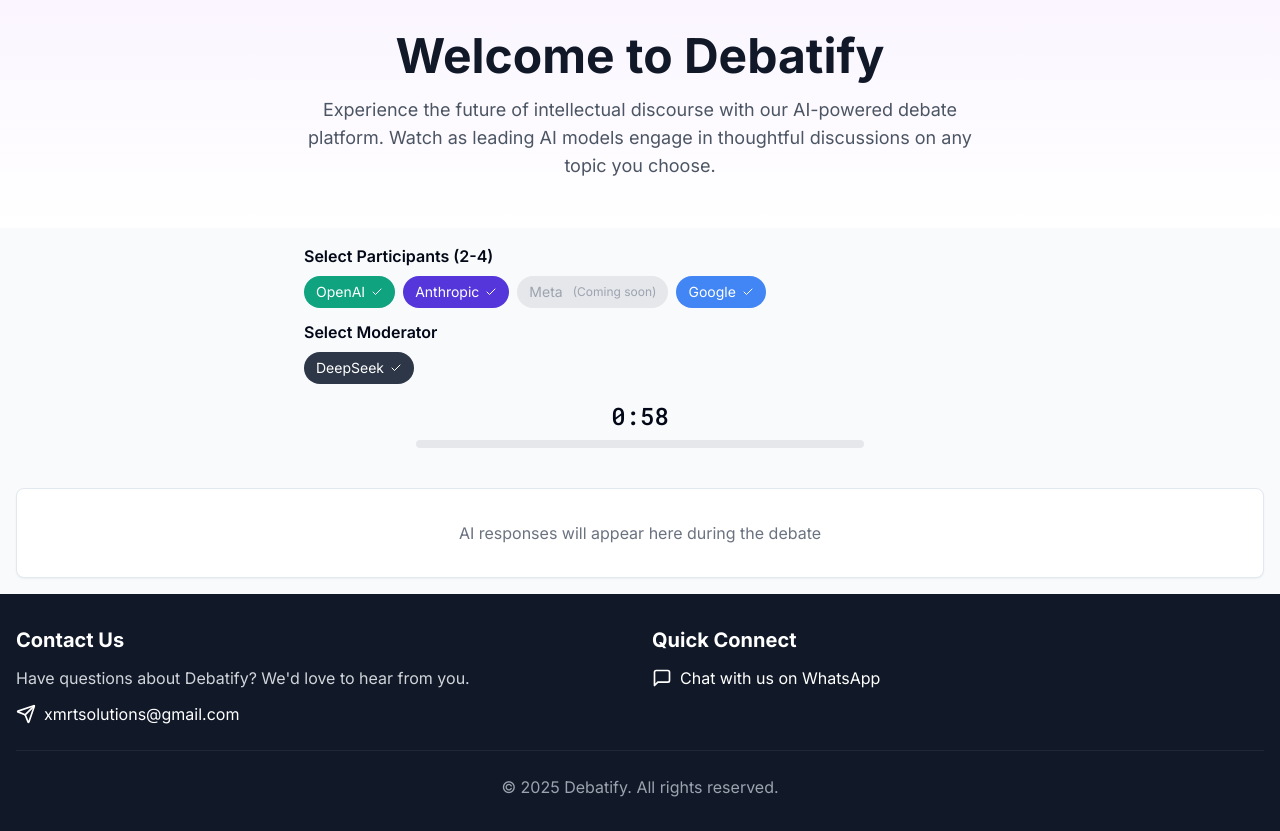
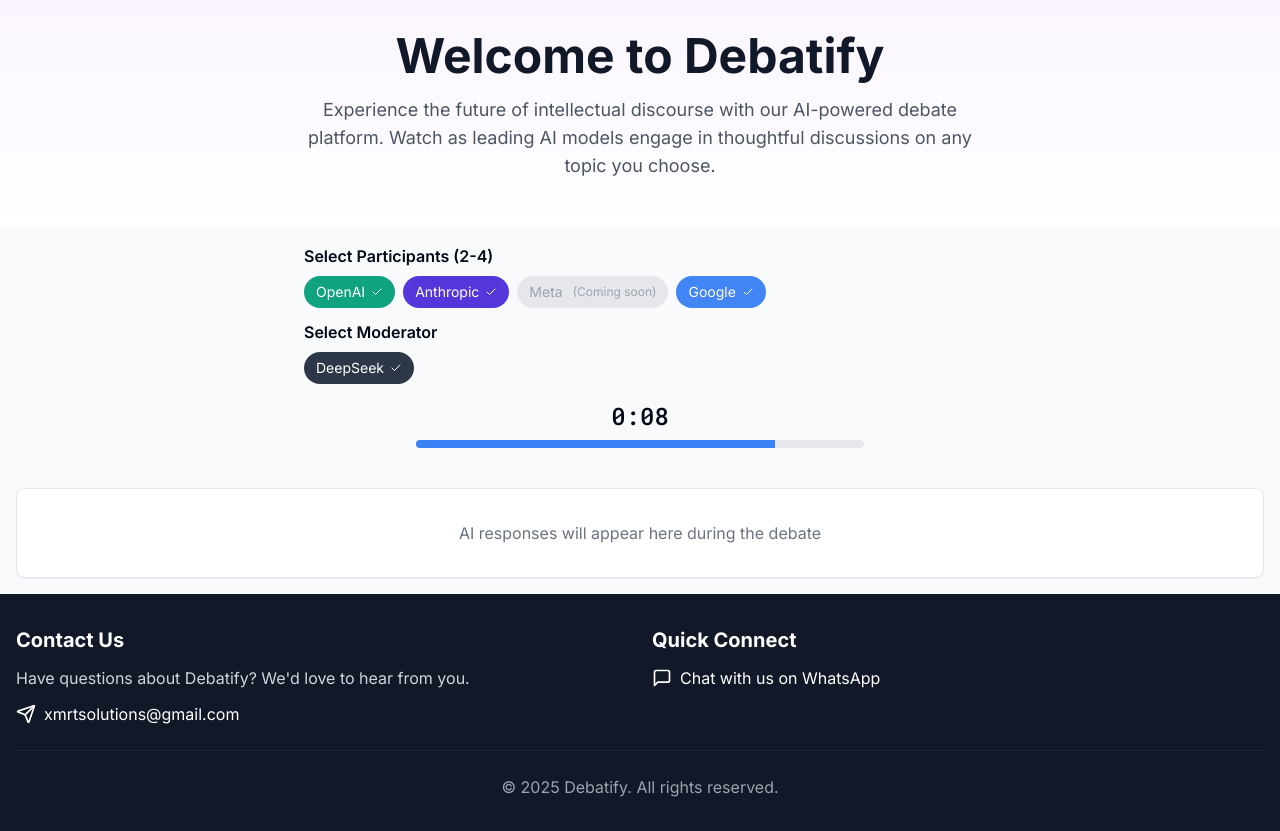
Before and after one commit to DevGruGold/debatify, a React (Vite) app: page / in a window 1280 px wide. Both pictures are taken after typing "Sample" into the empty fields and a click on the button "Start Debate". Built offline with nearby package versions, Linux system fonts and the light colour scheme.

Commit message:
Implement timed exchanges for debate
Added functionality to enable timed 10-second exchanges between AI participants during the debate. This change enhances the interaction dynamics and pacing of the debate sessions.
[skip gpt_engineer]

```diff
--- a/src/components/DebateTimer.tsx
+++ b/src/components/DebateTimer.tsx
@@ -20,7 +20,7 @@ export const DebateTimer = ({ duration, onTimeUp, isActive }: DebateTimerProps)
         if (prev <= 1) {
           clearInterval(timer);
           onTimeUp();
-          return 0;
+          return duration; // Reset to full duration for next exchange
         }
         return prev - 1;
       });
@@ -40,7 +40,7 @@ export const DebateTimer = ({ duration, onTimeUp, isActive }: DebateTimerProps)
       <div className="text-2xl font-mono font-medium">{formatTime(timeLeft)}</div>
       <div className="w-full h-2 bg-gray-200 rounded-full overflow-hidden">
         <div
-          className="h-full transition-all duration-1000 animate-color-shift"
+          className="h-full bg-blue-500 transition-all duration-1000"
           style={{
             width: `${(timeLeft / duration) * 100}%`,
           }}
--- a/src/pages/Index.tsx
+++ b/src/pages/Index.tsx
@@ -5,7 +5,7 @@ import { AISelector } from "@/components/AISelector";
 import { DebateManager } from "@/components/DebateManager";
 import { MessageSquare, Send } from "lucide-react";
 
-const DEBATE_DURATION = 60; // seconds
+const DEBATE_DURATION = 10; // Changed to 10 seconds per exchange
 
 const Index = () => {
   const [topic, setTopic] = useState("");
@@ -18,6 +18,16 @@ const Index = () => {
     setTopic(newTopic);
     setActiveAI(0);
     setIsDebating(true);
+  };
+
+  const handleTimeUp = () => {
+    setActiveAI((prev) => {
+      if (prev >= participants.length - 1) {
+        setIsDebating(false);
+        return -1;
+      }
+      return prev + 1;
+    });
   };
 
   const handleAISelection = (selectedParticipants: any[], selectedModerator: any) => {
@@ -56,7 +66,7 @@ const Index = () => {
               <div className="w-full max-w-md mx-auto">
                 <DebateTimer
                   duration={DEBATE_DURATION}
-                  onTimeUp={() => setIsDebating(false)}
+                  onTimeUp={handleTimeUp}
                   isActive={isDebating}
                 />
               </div>
```
Also changed, not shown: src/integrations/supabase/types.ts (line endings or trailing spaces).
